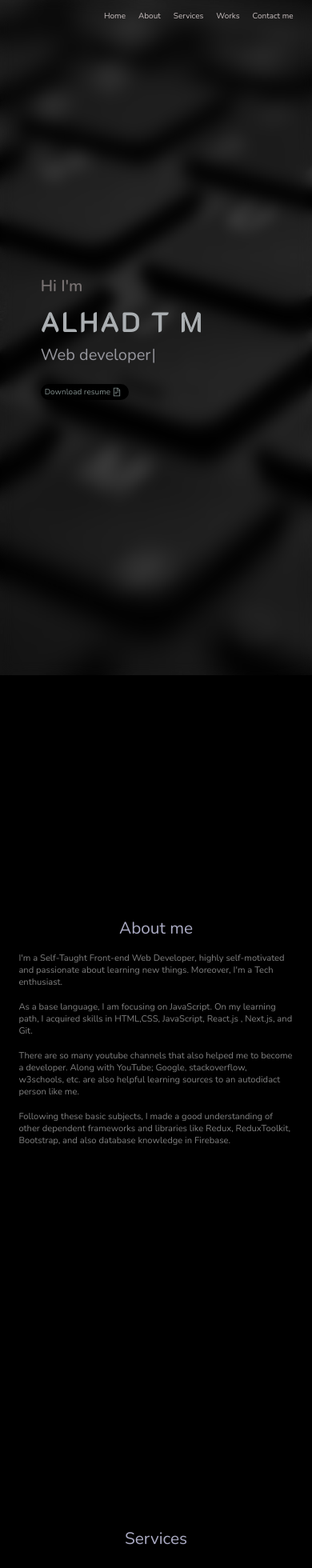
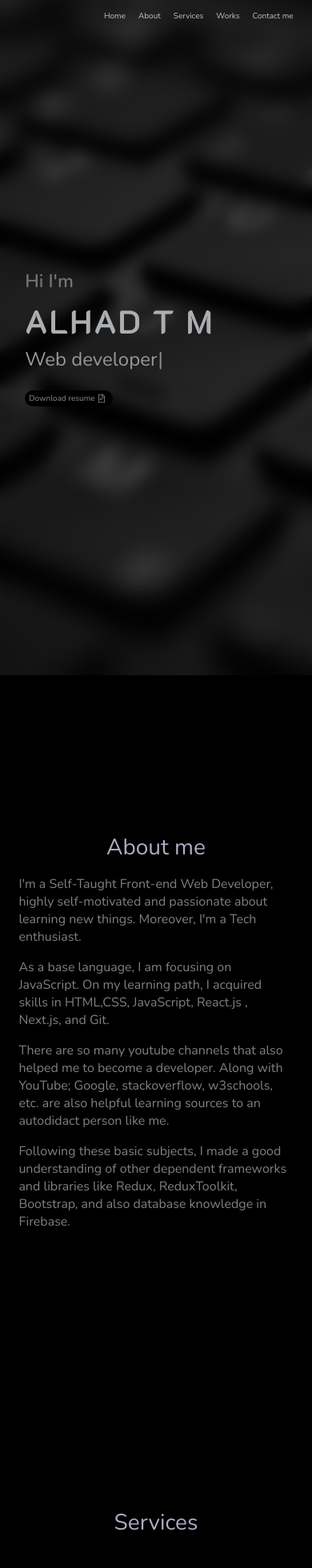
Before and after one commit to alhad-tm/my-portfolio, a React (Create React App) app: page / in a window 390 px wide. Shown: the top 1960 px of the page at 80% size. Built offline with nearby package versions, Linux system fonts and the light colour scheme.

Commit message:
size changed

```diff
--- a/src/components/About/About.module.css
+++ b/src/components/About/About.module.css
@@ -30,11 +30,11 @@
     min-height: auto;
   } */
   .heading {
-    font-size: 1.3rem;
+    font-size: 28px;
 
   }
   .content {
-    font-size: 0.7rem;
+    font-size: 16px;
     margin-top:-1rem;
 
   }
--- a/src/components/Hero/Hero.module.css
+++ b/src/components/Hero/Hero.module.css
@@ -100,17 +100,18 @@ color:  rgb(171 175 178);
     flex-direction: column;
     width: 100%;
     gap: 0.4rem;
+    padding-left: 8%;
 
   }
 
   .left > :nth-child(1) {
-    font-size: 20px;
+    font-size: 23px;
   }
   .left > :nth-child(2) {
-    font-size: 35px;
+    font-size: 41px;
   }
   .typing {
-    font-size: 20px;
+    font-size: 24px;
   }
   .right {
     width: 70%;
--- a/src/components/Services/Services.module.css
+++ b/src/components/Services/Services.module.css
@@ -60,7 +60,7 @@ h1 {
     gap: 0.6rem;
   }
   .heading {
-    font-size: 1.3rem;
+    font-size: 28px;
     margin-top: 0.4rem;
     margin-bottom: -1rem;
   }
@@ -71,7 +71,7 @@ h1 {
     margin-top: 2.8rem;
   }
   .boxes > span {
-    font-size: 1rem;
+    font-size: 16px;
     margin-bottom: 0.5rem;
     font-style: italic;
   }
@@ -88,7 +88,7 @@ h1 {
     margin-top:1.rem;
   }
   .servicecontent {
-    font-size: 0.7rem;
+    font-size: 15px;
     color: rgb(224, 216, 216);
   }
 }
--- a/src/components/Works/Works.module.css
+++ b/src/components/Works/Works.module.css
@@ -36,7 +36,7 @@
 @media screen and (max-width: 768px) {
   .heading {
 
-    font-size: 1.3rem;
+    font-size: 28px;
   }
   .projectimages {
     width: 160px;
--- a/src/index.css
+++ b/src/index.css
@@ -14,7 +14,7 @@ body {
   background-color: black; */
   /* background-image: linear-gradient(340deg, rgb(0, 0, 0), rgb(33, 33, 35)); */
 
-  background-color: black;
+  background-color:black;
 }
 
 code {
```
